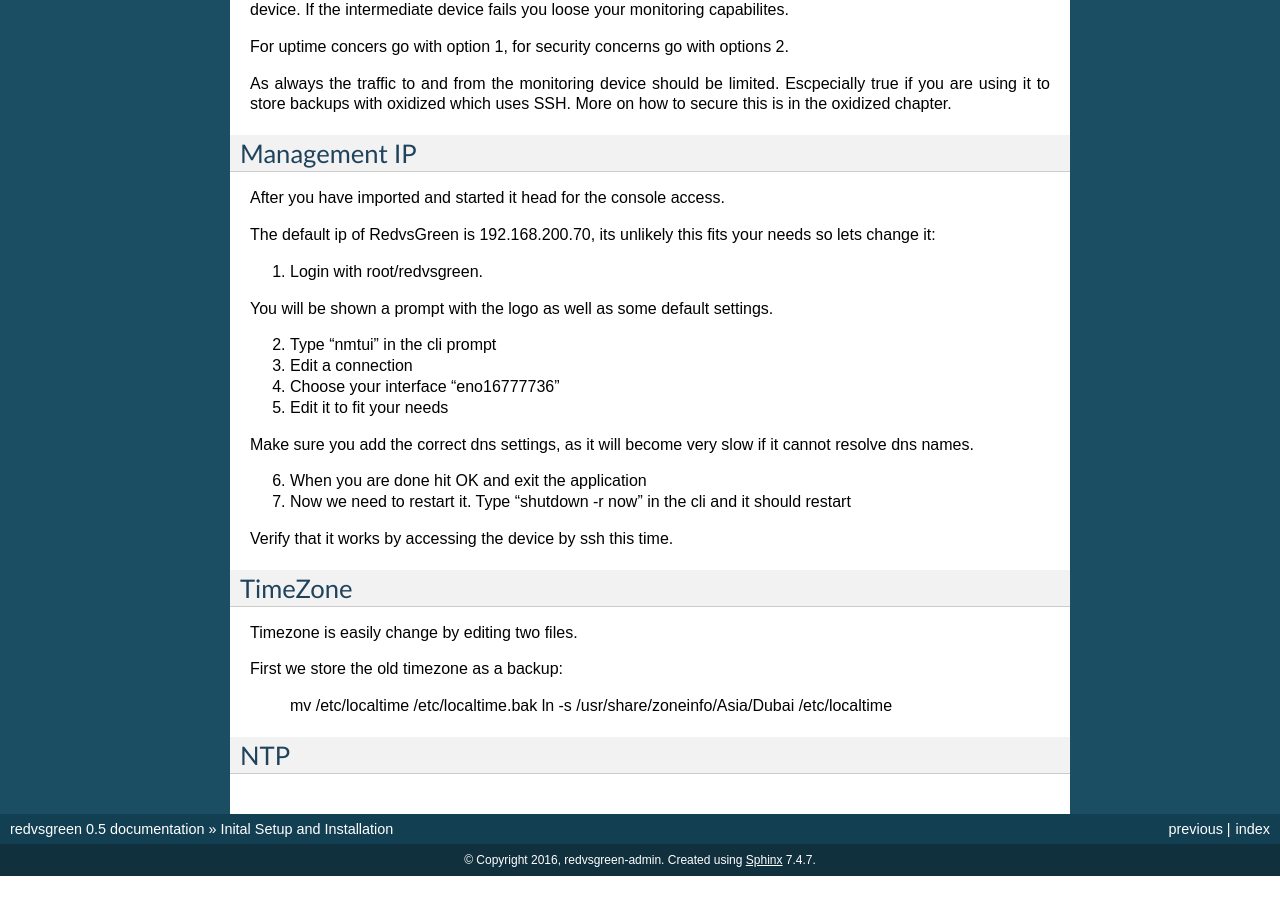
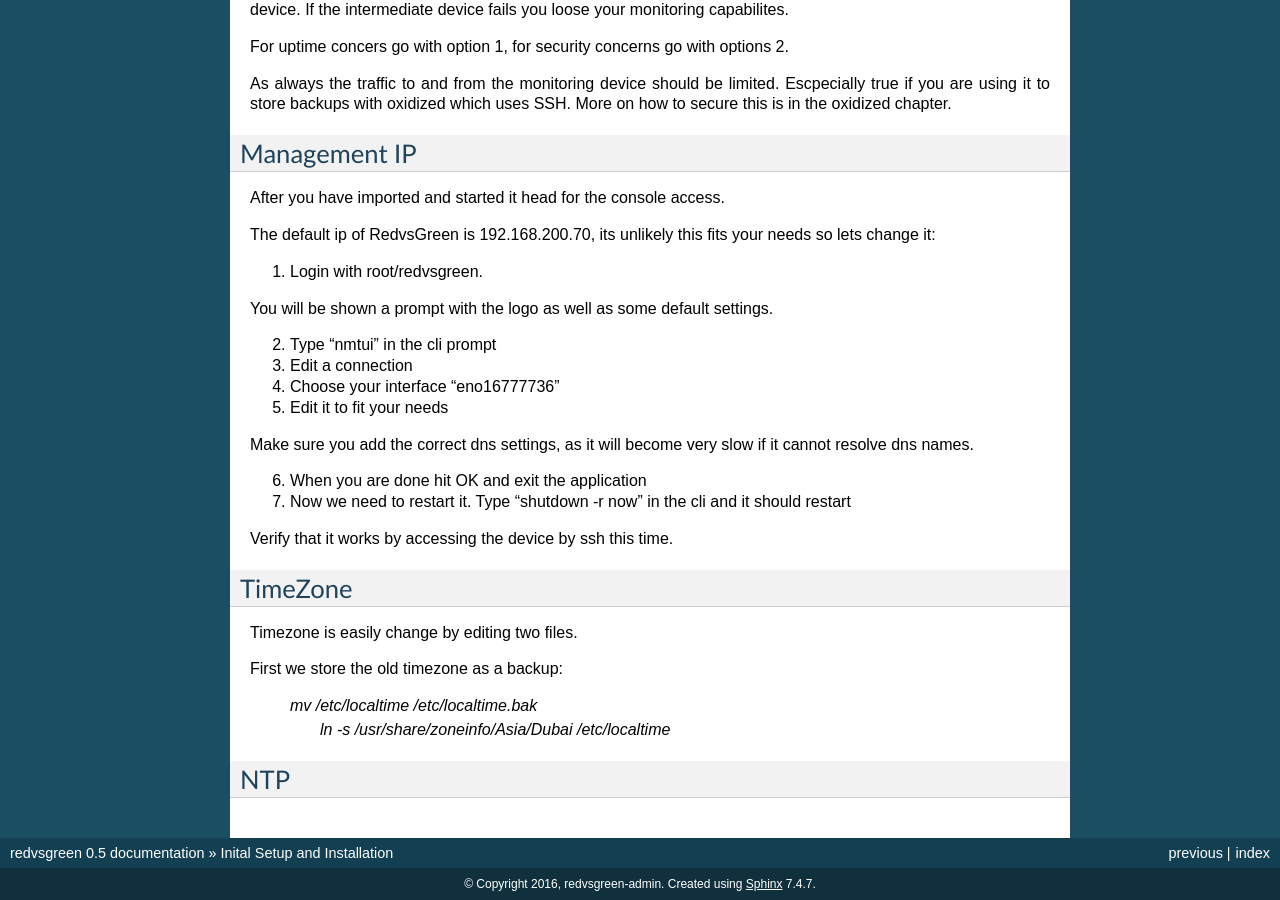
Before and after one commit to RedvsGreen-org/Docs, a Sphinx documentation site: the page built from docs/source/gettingstarted.rst, in a window 1280 px wide and 900 px high, scrolled down 928 px. Built offline with Sphinx 7.4.7, drawn with Linux system fonts in a browser that asks for light colours; before the commit the page ends 1804 px from its top, so only the background shows below that.

```diff
--- a/docs/source/gettingstarted.rst
+++ b/docs/source/gettingstarted.rst
@@ -79,8 +79,8 @@ Timezone is easily change by editing two files.
 
 First we store the old timezone as a backup:
 
-    mv /etc/localtime /etc/localtime.bak
-    ln -s /usr/share/zoneinfo/Asia/Dubai /etc/localtime
+   `mv /etc/localtime /etc/localtime.bak`
+    `ln -s /usr/share/zoneinfo/Asia/Dubai /etc/localtime`
 
 
 
```
